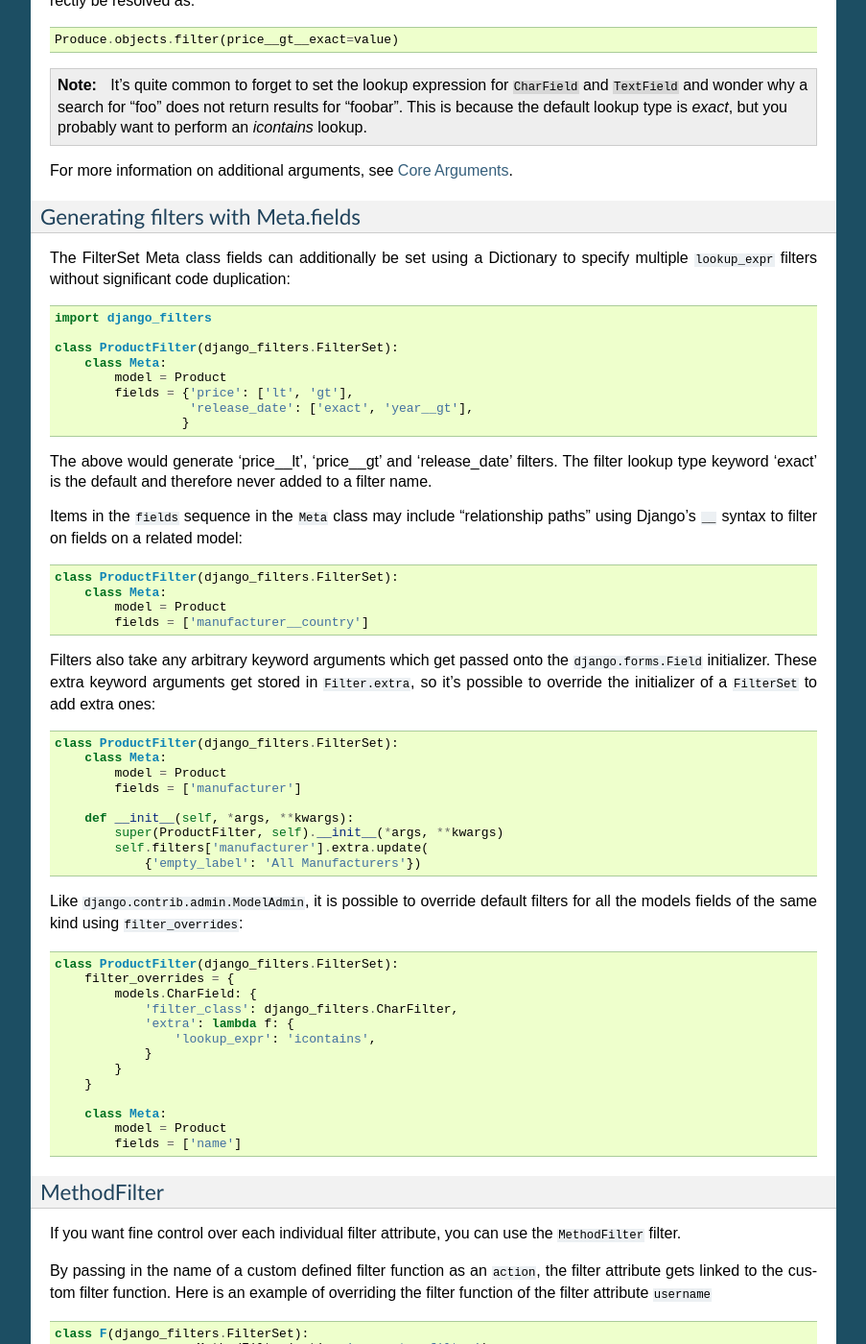
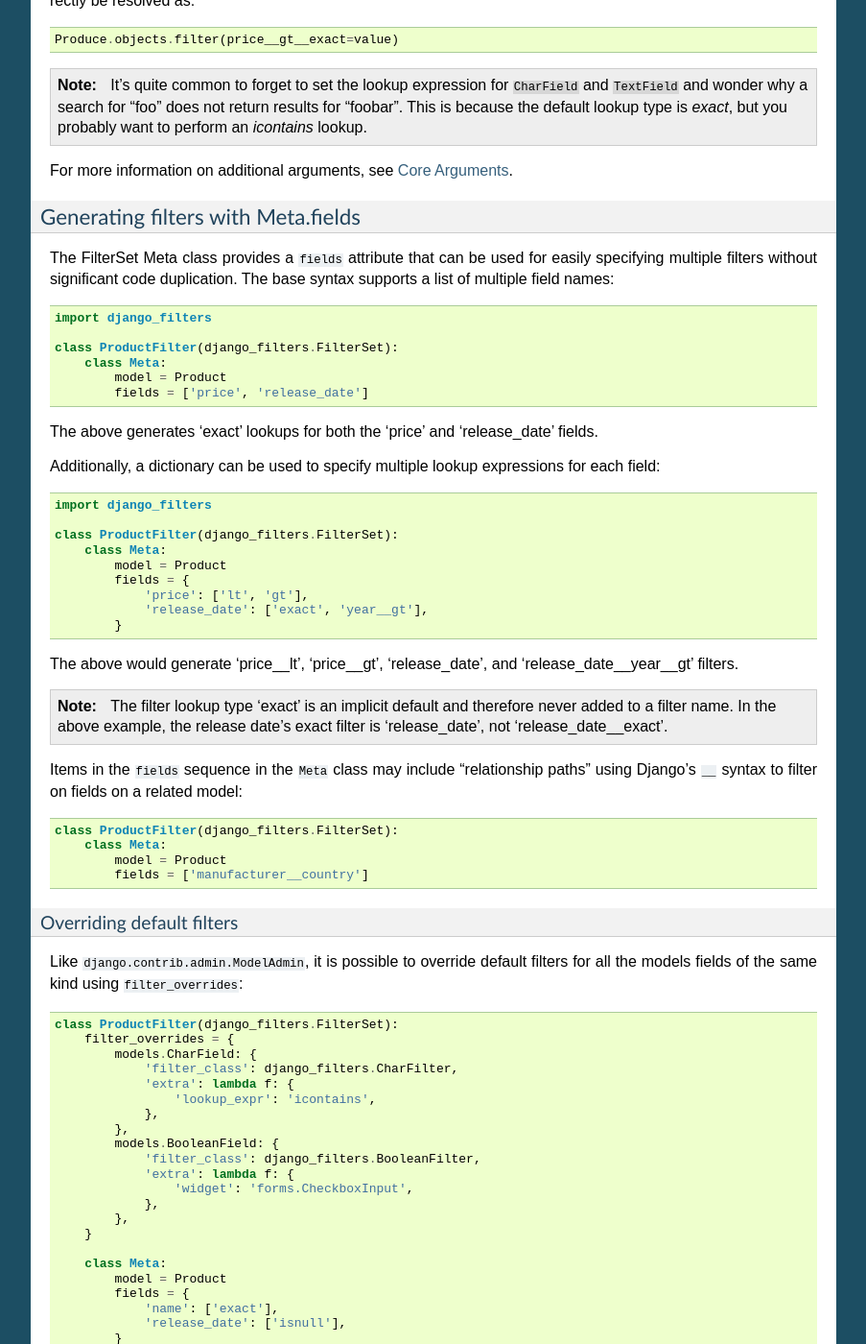
Before and after one commit to carltongibson/django-filter, a Sphinx documentation site: the page built from docs/usage.txt, in a window 1280 px wide and 1400 px high, scrolled down 1490 px. Shown: the whole window at 96% size, without its empty margins (198-1101 px from the left). Built offline with Sphinx 7.4.7, drawn with Linux system fonts in a browser that asks for light colours; some of the changed text lies outside the part shown.

Commit message:
Restructure dict-syntax and overrides docs

```diff
--- a/docs/usage.txt
+++ b/docs/usage.txt
@@ -105,21 +105,41 @@
 Generating filters with Meta.fields
 ~~~~~~~~~~~~~~~~~~~~~~~~~~~~~~~~~~~
 
-The FilterSet Meta class fields can additionally be set using a Dictionary to
-specify multiple ``lookup_expr`` filters without significant code duplication::
+The FilterSet Meta class provides a ``fields`` attribute that can be used for
+easily specifying multiple filters without significant code duplication. The
+base syntax supports a list of multiple field names::
 
     import django_filters
 
     class ProductFilter(django_filters.FilterSet):
         class Meta:
             model = Product
-            fields = {'price': ['lt', 'gt'],
-                      'release_date': ['exact', 'year__gt'],
-                     }
+            fields = ['price', 'release_date']
 
-The above would generate 'price__lt', 'price__gt' and 'release_date' filters.
-The filter lookup type keyword 'exact' is the default and therefore never added
-to a filter name.
+The above generates 'exact' lookups for both the 'price' and 'release_date'
+fields.
+
+Additionally, a dictionary can be used to specify multiple lookup expressions
+for each field::
+
+    import django_filters
+
+    class ProductFilter(django_filters.FilterSet):
+        class Meta:
+            model = Product
+            fields = {
+                'price': ['lt', 'gt'],
+                'release_date': ['exact', 'year__gt'],
+            }
+
+The above would generate 'price__lt', 'price__gt', 'release_date', and
+'release_date__year__gt' filters.
+
+.. note::
+
+    The filter lookup type 'exact' is an implicit default and therefore never
+    added to a filter name. In the above example, the release date's exact
+    filter is 'release_date', not 'release_date__exact'.
 
 Items in the ``fields`` sequence in the ``Meta`` class may include
 "relationship paths" using Django's ``__`` syntax to filter on fields on a
@@ -129,6 +149,38 @@
         class Meta:
             model = Product
             fields = ['manufacturer__country']
+
+
+Overriding default filters
+""""""""""""""""""""""""""
+
+Like ``django.contrib.admin.ModelAdmin``, it is possible to override
+default filters for all the models fields of the same kind using
+``filter_overrides``::
+
+    class ProductFilter(django_filters.FilterSet):
+        filter_overrides = {
+            models.CharField: {
+                'filter_class': django_filters.CharFilter,
+                'extra': lambda f: {
+                    'lookup_expr': 'icontains',
+                },
+            },
+            models.BooleanField: {
+                'filter_class': django_filters.BooleanFilter,
+                'extra': lambda f: {
+                    'widget': 'forms.CheckboxInput',
+                },
+            },
+        }
+
+        class Meta:
+            model = Product
+            fields = {
+                'name': ['exact'],
+                'release_date': ['isnull'],
+            }
+
 
 Filters also take any arbitrary keyword arguments which get passed onto the
 ``django.forms.Field`` initializer.  These extra keyword arguments get stored
@@ -144,24 +196,6 @@
             super(ProductFilter, self).__init__(*args, **kwargs)
             self.filters['manufacturer'].extra.update(
                 {'empty_label': 'All Manufacturers'})
-
-Like ``django.contrib.admin.ModelAdmin``, it is possible to override
-default filters for all the models fields of the same kind using
-``filter_overrides``::
-
-    class ProductFilter(django_filters.FilterSet):
-        filter_overrides = {
-            models.CharField: {
-                'filter_class': django_filters.CharFilter,
-                'extra': lambda f: {
-                    'lookup_expr': 'icontains',
-                }
-            }
-        }
-
-        class Meta:
-            model = Product
-            fields = ['name']
 
 
 MethodFilter
```
